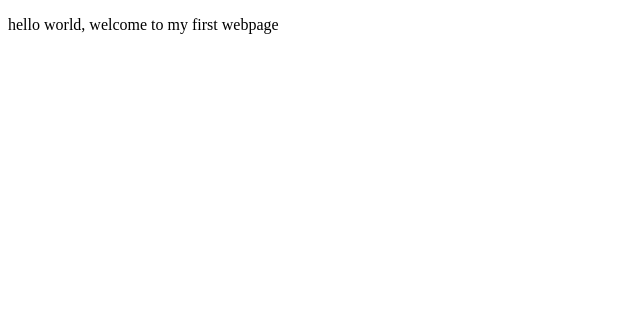
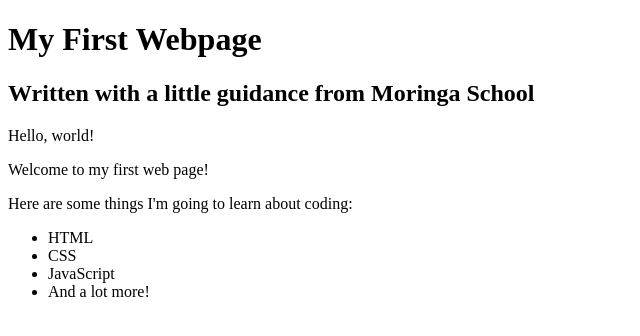
Before and after one commit to iansang/changes-made, a plain HTML site: page index.html in a window 1280 px wide. Shown: the whole page, without its empty margins (0-640 px from the left). Drawn offline with Linux system fonts and the light colour scheme.

Commit message:
beggining to understand

```diff
--- a/index.html
+++ b/index.html
@@ -4,6 +4,19 @@
         <title>My first webpage!</title>
     </head>
     <body>
-        <p>hello world, welcome to my first webpage</p>
+
+        <h1>My First Webpage</h1>
+        <h2>Written with a little guidance from Moringa School</h2>
+
+        <p>Hello, world!</p>
+        <p>Welcome to my first web page!</p>
+
+        <p>Here are some things I'm going to learn about coding:</p>
+        <ul>
+          <li>HTML</li>
+          <li>CSS</li>
+          <li>JavaScript</li>
+          <li>And a lot more!</li>
+        </ul>
     </body>
 </html>
```
